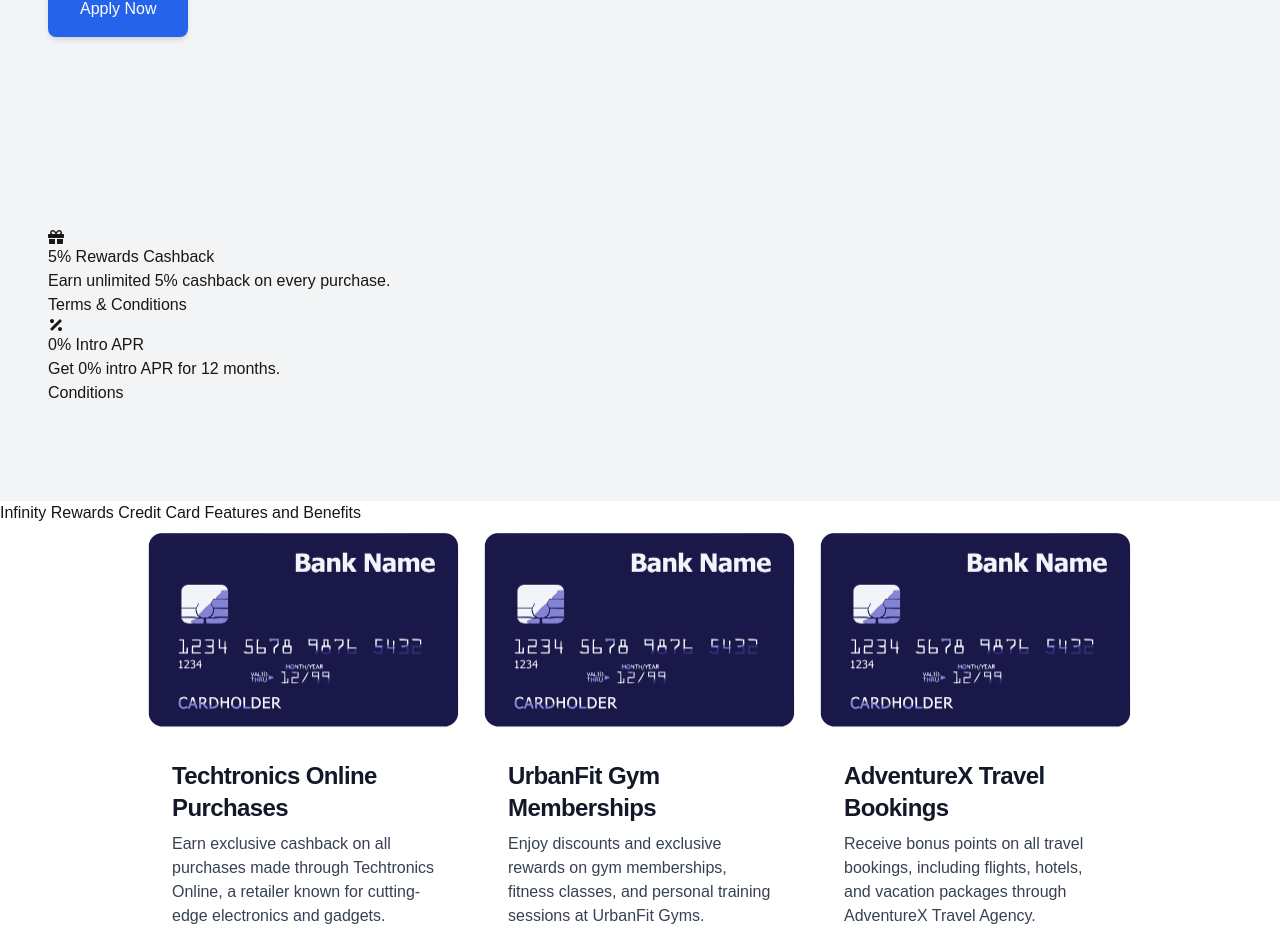
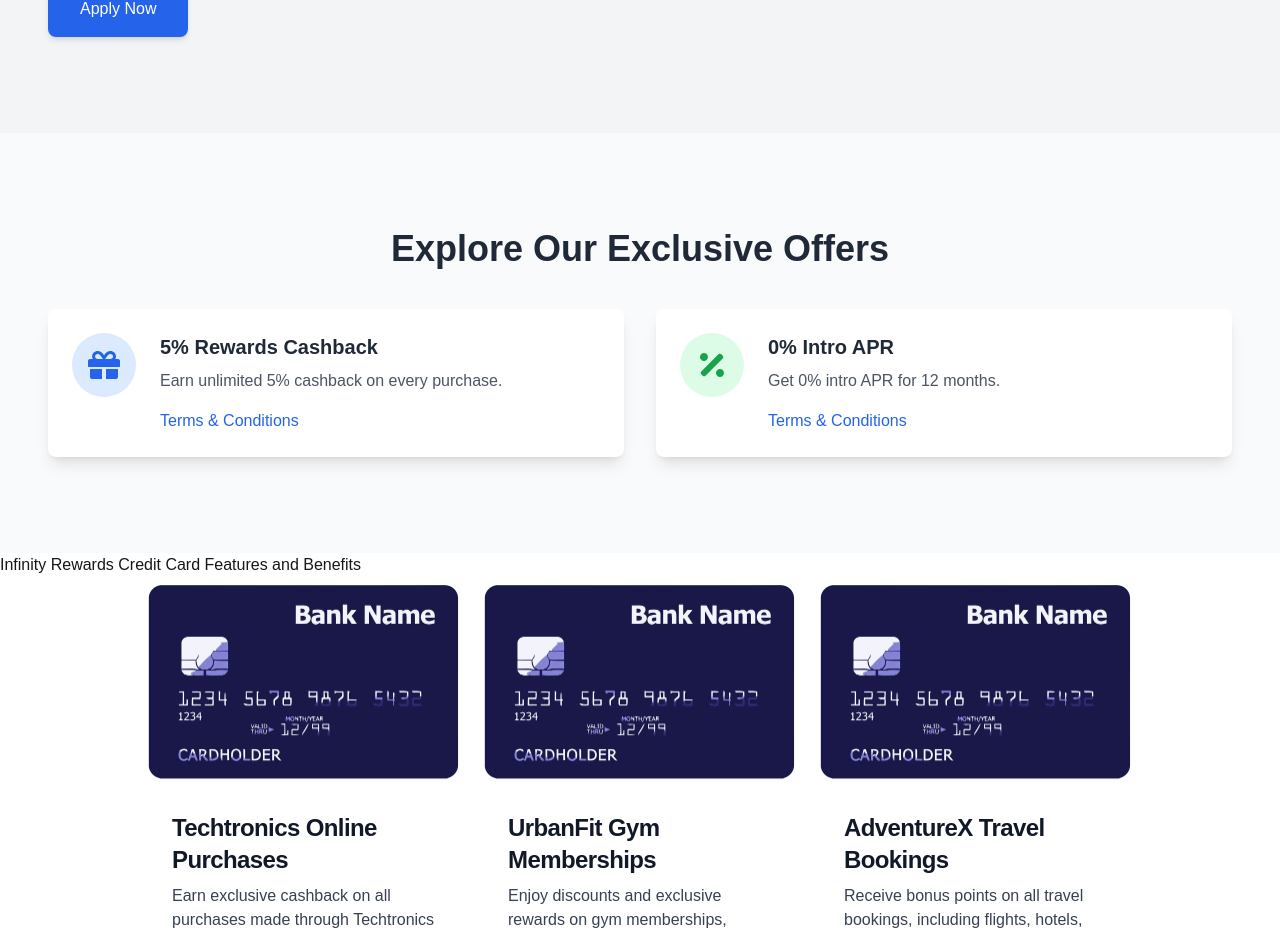
Before and after one commit to RoryDowse/financial-landing-page, a Next.js app: page / in a window 1280 px wide. Shown: the part 1257-2187 px from the top of the page. Built offline with nearby package versions, Linux system fonts and the light colour scheme.

Commit message:
add Offer styling

```diff
--- a/src/app/components/Offer.tsx
+++ b/src/app/components/Offer.tsx
@@ -4,42 +4,56 @@ import Link from "next/link";
 import { InfinityRewardsCard } from "@/app/models/CreditCard";
 
 export default function OffersPage() {
-    const offers = InfinityRewardsCard.offers;
+    const offers = InfinityRewardsCard.offers || [];
 
     return (
-        <section className="bg-gray-100 px-6 py-12 lg:px-12 lg:py-24">
-            <div>
-                <FaGift />
-                <div>
-                    <h3>{offers?.[0].name}</h3>
-                    <p>
-                        {offers?.[0].description}
-                    </p>
-                    <p>
+        <section className="bg-gray-50 px-6 py-12 lg:px-12 lg:py-24">
+            <h2 className="text-3xl lg:text-4xl font-bold text-center text-gray-800 mb-10">
+                Explore Our Exclusive Offers
+            </h2>
+            <div className="grid grid-cols-1 md:grid-cols-2 gap-8">
+                {/* Offer 1 */}
+                {offers[0] && (
+                    <div className="flex items-start bg-white shadow-lg rounded-lg p-6 hover:shadow-xl transition duration-300 ease-in-out">
+                        <div className="flex-shrink-0 p-4 bg-blue-100 text-blue-600 rounded-full">
+                            <FaGift size={32} />
+                        </div>
+                        <div className="ml-6">
+                            <h3 className="text-xl font-semibold text-gray-800 mb-2">
+                                {offers[0].name}
+                            </h3>
+                            <p className="text-gray-600 mb-4">{offers[0].description}</p>
                             <Link
                                 href={`${InfinityRewardsCard.termsLink}`}
-                        aria-label={`${offers?.[0].name} Terms and Conditions`}>
+                                aria-label={`${offers[0].name} Terms and Conditions`}
+                                className="text-blue-600 font-medium hover:underline"
+                            >
                                 Terms & Conditions
                             </Link>
-                    </p>
                         </div>
                     </div>
-            <div>
-                <FaPercentage />
-                <div>
-                    <h3>{offers?.[1].name}</h3>
-                    <p>
-                        {offers?.[1].description}
-                    </p>
-                    <p>
+                )}
+                {/* Offer 2 */}
+                {offers[1] && (
+                    <div className="flex items-start bg-white shadow-lg rounded-lg p-6 hover:shadow-xl transition duration-300 ease-in-out">
+                        <div className="flex-shrink-0 p-4 bg-green-100 text-green-600 rounded-full">
+                            <FaPercentage size={32} />
+                        </div>
+                        <div className="ml-6">
+                            <h3 className="text-xl font-semibold text-gray-800 mb-2">
+                                {offers[1].name}
+                            </h3>
+                            <p className="text-gray-600 mb-4">{offers[1].description}</p>
                             <Link
                                 href={`${InfinityRewardsCard.termsLink}`}
-                        aria-label={`${offers?.[1].name} Conditions`}
+                                aria-label={`${offers[1].name} Term and Conditions`}
+                                className="text-blue-600 font-medium hover:underline"
                             >
-                            Conditions
+                                Terms & Conditions
                             </Link>
-                    </p>
                         </div>
+                    </div>
+                )}
             </div>
         </section>
     );
```
Lines whose indentation alone changed are shown as unchanged.
